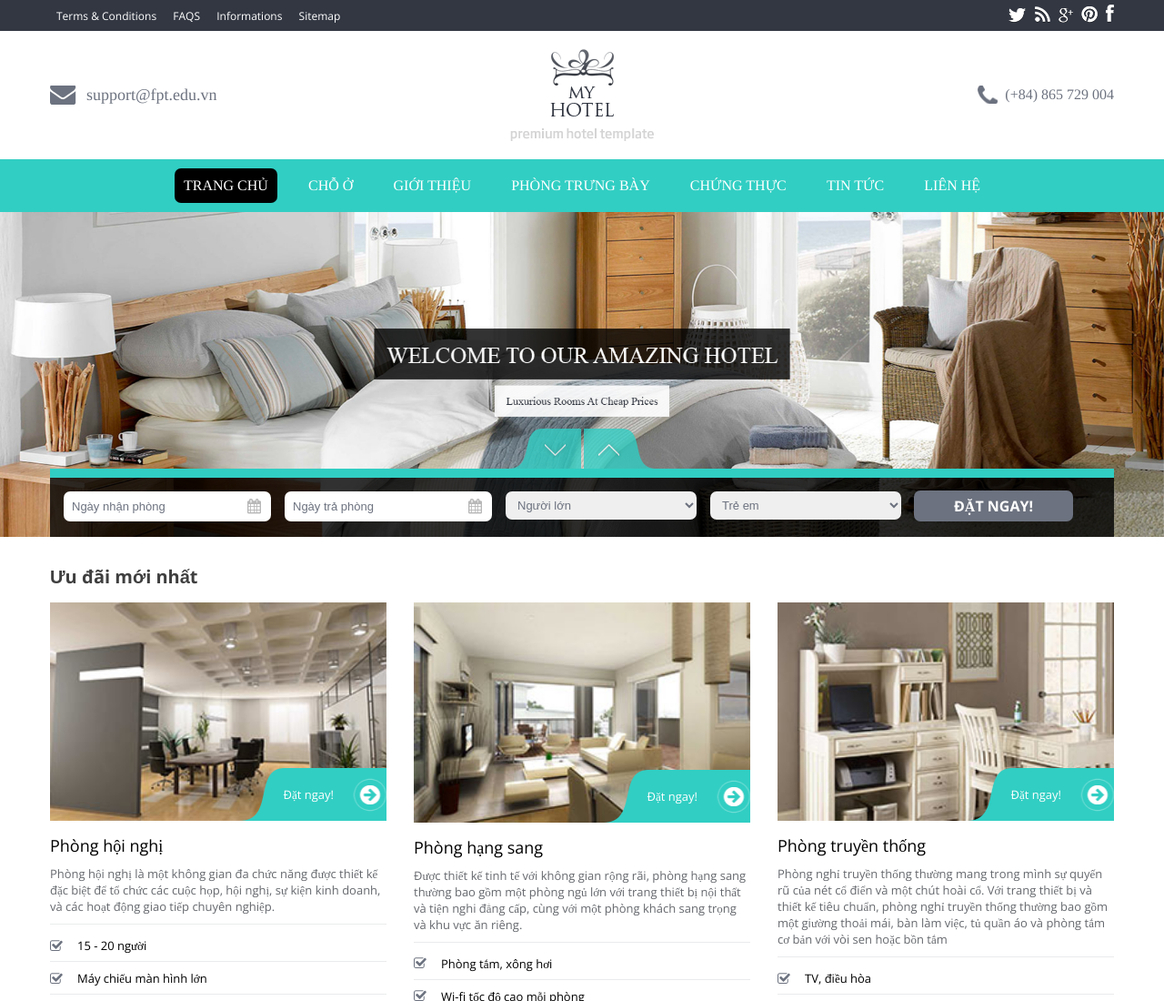
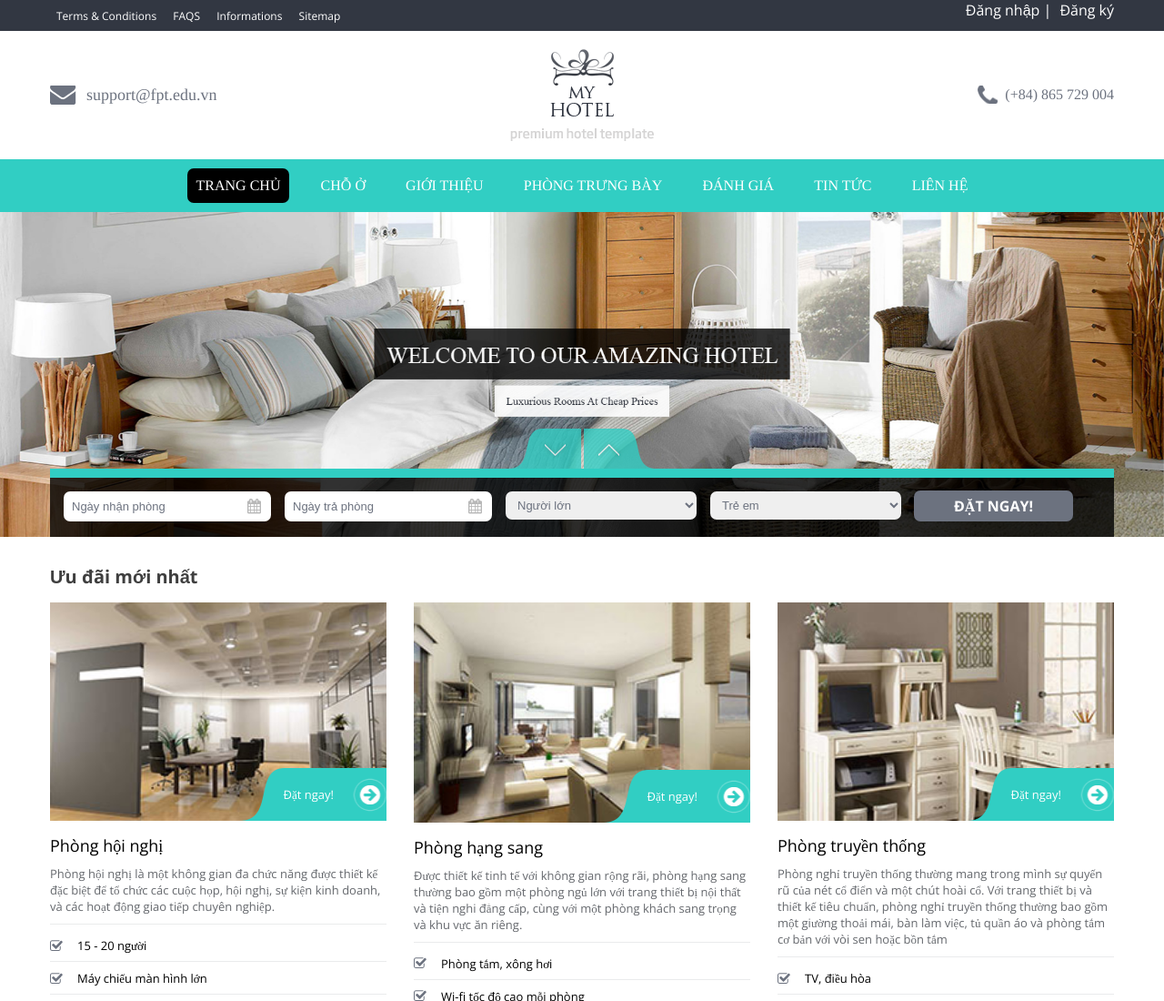
Before and after one commit to Gojou204/Booking-Hotel, a plain HTML site: page index.html in a window 1280 px wide. Shown: the top 1100 px of the page at 91% size. Drawn offline with nearby package versions, Linux system fonts and the light colour scheme.

Commit message:
Sửa giao diện

```diff
--- a/css/style.css
+++ b/css/style.css
@@ -91,6 +91,7 @@ header {
 
 .subheader .socials {
   float: right;
+  color: #fff;
 }
 
 
@@ -111,13 +112,15 @@ header {
   font-size: 12px;
 }
 
-.socials img {
+.socials a {
   margin-top: 5px;
   margin-left: 5px;
-}
-
-.socials img:hover{
+  color: #fff;
+}
+
+.socials a:hover{
   opacity: 0.8;
+  color: #2190d7;
 }
 
 
--- a/index.html
+++ b/index.html
@@ -56,11 +56,12 @@
 				</div>
 
 				<div class="socials">
-					<a href="#"><img src="images/tweet.png" alt=""></a>
-					<a href="#"><img src="images/feed.png" alt=""></a>
-					<a href="#"><img src="images/gplus.png" alt=""></a>
+					<a href="#">Đăng nhập</a>
+					|
+					<a href="#">Đăng ký</a>
+					<!-- <a href="#"><img src="images/gplus.png" alt=""></a>
 					<a href="#"><img src="images/pin.png" alt=""></a>
-					<a href="#"><img src="images/fcb.png" alt=""></a>
+					<a href="#"><img src="images/fcb.png" alt=""></a> -->
 				</div>
 			</div>
 		</div>
@@ -102,7 +103,7 @@
 				</li>
 				<li><a href="about.html">Giới thiệu</a></li>
 				<li><a href="gallery.html">Phòng trưng bày</a></li>
-				<li><a href="testimonials.html">Chứng thực</a></li>
+				<li><a href="testimonials.html">Đánh giá</a></li>
 				<li><a href="news-4col.html">Tin tức</a>
 					<!-- <ul class="sub-menu">
 						<li><a href="news-3col.html"><span>-- </span>News 3-Col</a></li>
```
Also changed, not shown: about.html (+6 -5 lines), accommotation-3col.html (+6 -5 lines), contact.html (+6 -5 lines), gallery.html (+6 -5 lines), news-4col.html (+6 -5 lines), testimonials.html (+6 -5 lines).
